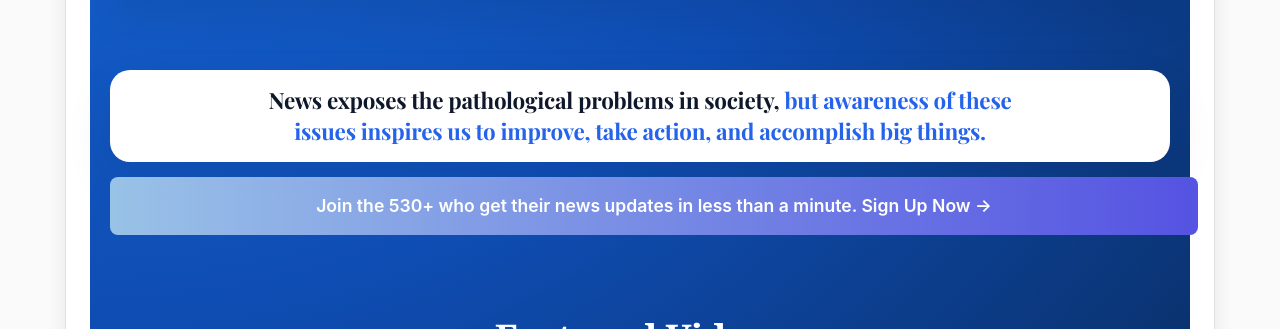
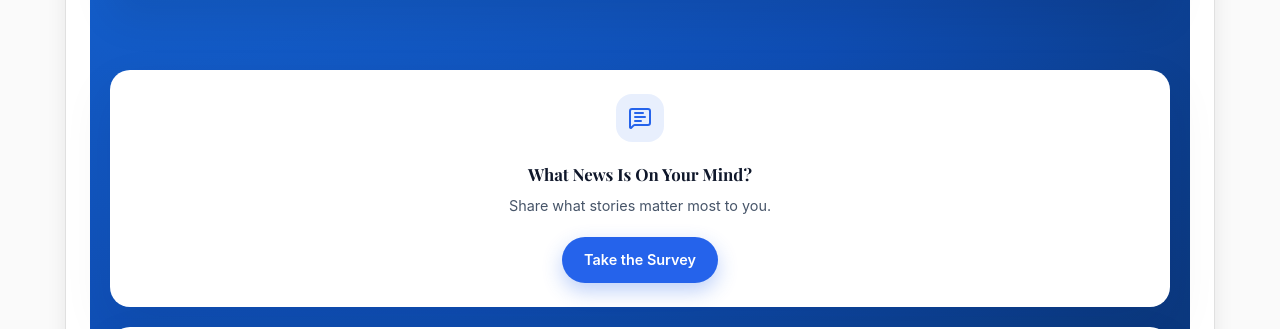
Before and after one commit to alexisbernt/Portfolio, a React (Create React App) app in the folder lexi-portfolio/: page /#/ in a window 1280 px wide. Shown: the part 623-952 px from the top of the page. Built offline with nearby package versions, Linux system fonts and the light colour scheme.

Commit message:
Adding in News Survey

```diff
--- a/lexi-portfolio/src/PortfolioGrid.js
+++ b/lexi-portfolio/src/PortfolioGrid.js
@@ -4,6 +4,7 @@ import { Canvas } from '@react-three/fiber';
 import { OrbitControls, Float } from '@react-three/drei';
 import { motion } from 'framer-motion';
 import Footer from './Footer';
+import { MessageSquareText } from 'lucide-react';
 
 // 3D Shape Renderer
 const Shape = ({ type }) => {
@@ -279,6 +280,94 @@ function ModernLandingPage() {
         ))}
       </motion.div>
 
+      {/* --- Survey CTA Section --- */}
+      <motion.section
+        initial={{ opacity: 0, y: 20 }}
+        whileInView={{ opacity: 1, y: 0 }}
+        transition={{ duration: 0.4 }}
+        viewport={{ once: true }}
+        style={{
+          margin: '10px 0 20px 0',
+          padding: '24px 20px',
+          borderRadius: '20px',
+          background: '#ffffff',
+          boxShadow: '0 20px 50px rgba(15,23,42,0.08)',
+          display: 'flex',
+          flexDirection: 'column', // stack vertically
+          alignItems: 'center',     // center horizontally
+          justifyContent: 'center',
+          textAlign: 'center',
+          gap: '18px',
+        }}
+      >
+        {/* Icon */}
+        <div
+          style={{
+            background: 'rgba(37,99,235,0.1)',
+            padding: '12px',
+            borderRadius: '16px',
+            display: 'flex',
+            alignItems: 'center',
+            justifyContent: 'center',
+          }}
+        >
+          <MessageSquareText size={24} color="#2563eb" />
+        </div>
+
+        {/* Text */}
+        <div>
+          <h3
+            style={{
+              margin: 0,
+              fontSize: '1.05rem',
+              fontWeight: 700,
+              color: '#0f172a',
+            }}
+          >
+            What News Is On Your Mind?
+          </h3>
+          <p
+            style={{
+              margin: '6px 0 0 0',
+              fontSize: '0.9rem',
+              color: '#475569',
+            }}
+          >
+            Share what stories matter most to you.
+          </p>
+        </div>
+
+        {/* Button */}
+        <a
+          href="https://docs.google.com/forms/d/e/1FAIpQLSevB8KwJ3scUNJjpomz_Ts-Nmesbcz8dSaZpY9YFVlCc_l_Tw/viewform?usp=dialog"
+          target="_blank"
+          rel="noopener noreferrer"
+          style={{
+            background: '#2563eb',
+            color: '#ffffff',
+            padding: '11px 22px',
+            borderRadius: '999px',
+            fontWeight: 600,
+            fontSize: '0.9rem',
+            textDecoration: 'none',
+            transition: 'all 0.2s ease',
+            boxShadow: '0 8px 20px rgba(37,99,235,0.3)',
+          }}
+          onMouseEnter={(e) => {
+            e.currentTarget.style.transform = 'translateY(-2px)';
+            e.currentTarget.style.boxShadow =
+              '0 12px 28px rgba(37,99,235,0.35)';
+          }}
+          onMouseLeave={(e) => {
+            e.currentTarget.style.transform = 'translateY(0)';
+            e.currentTarget.style.boxShadow =
+              '0 8px 20px rgba(37,99,235,0.3)';
+          }}
+        >
+          Take the Survey
+        </a>
+      </motion.section>
+
       {/* --- Perspective Statement Section --- */}
       <motion.section
         initial={{ opacity: 0, y: 30 }}
```
